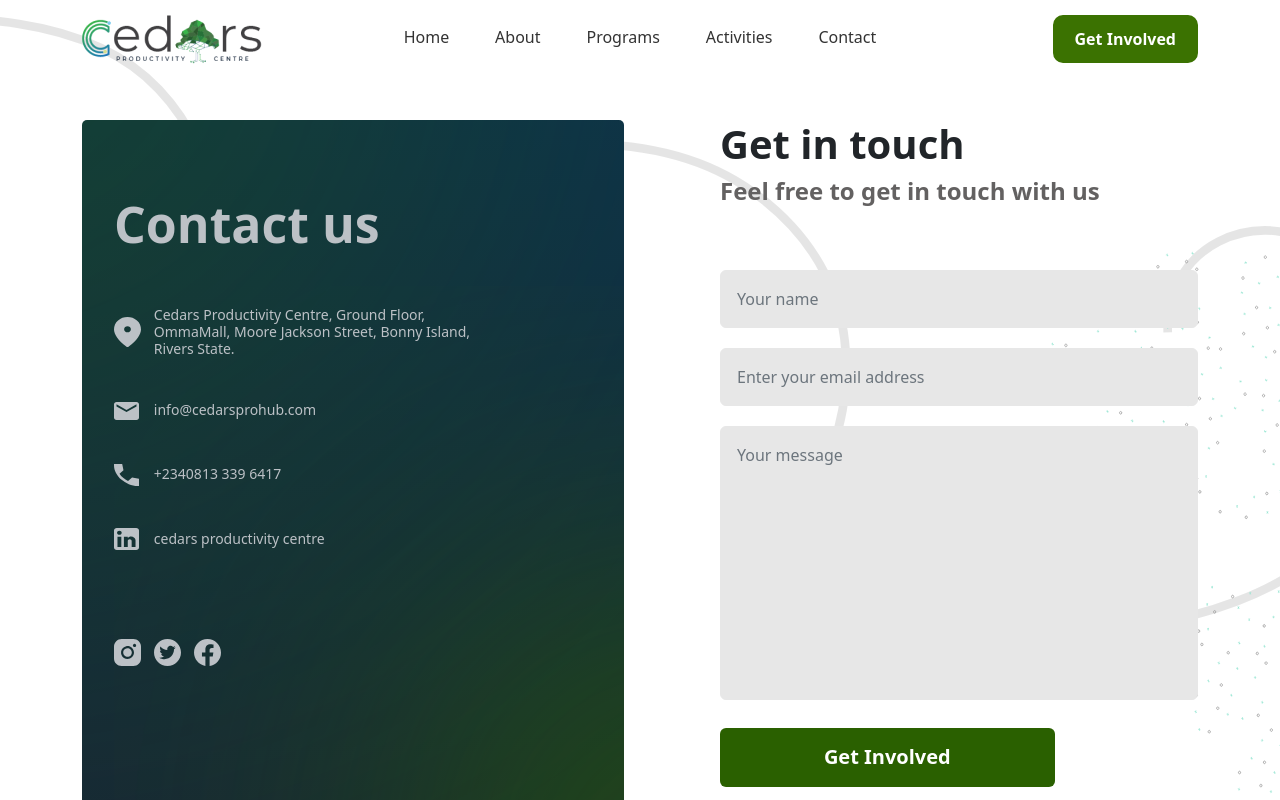
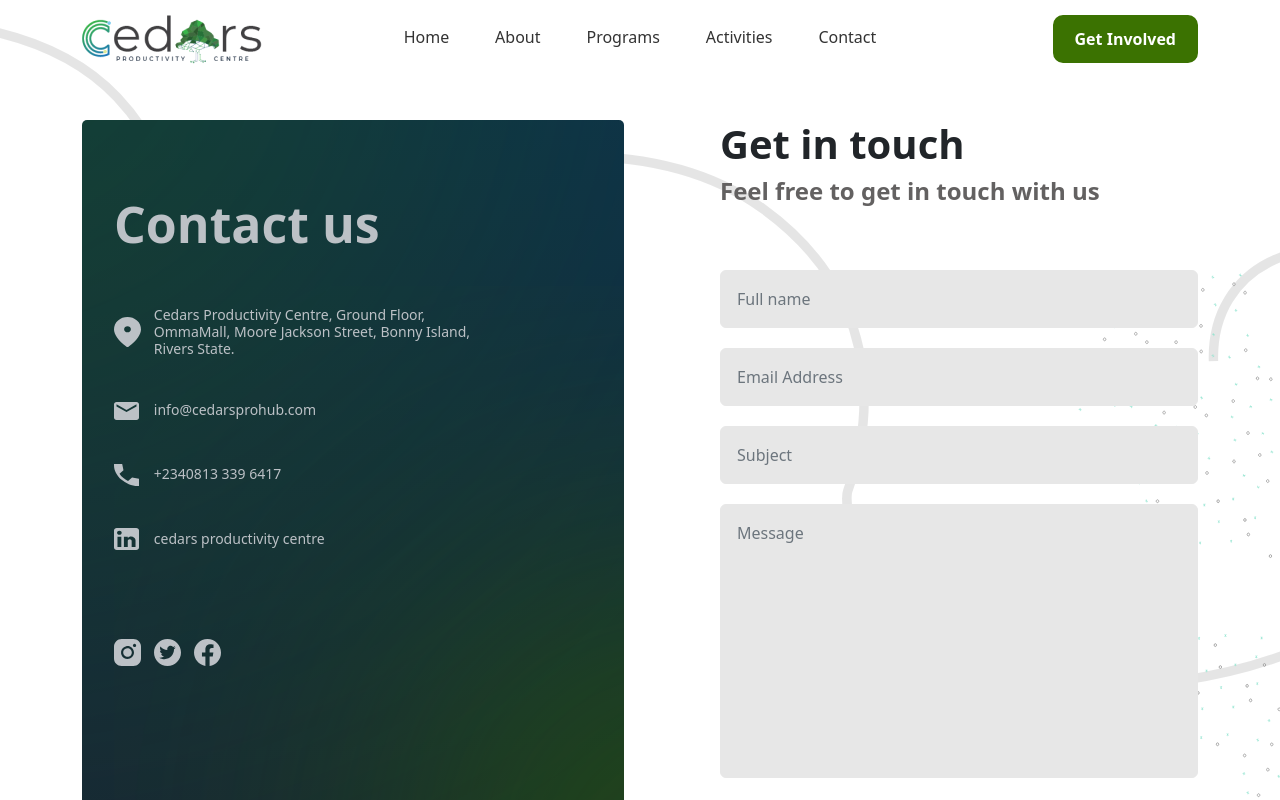
Before and after one commit to cedarsdevteam/official_cedars, a React (Create React App) app in the folder cedars-productivity-centre/: page /contact in a window 1280 px wide. Shown: the top 800 px of the page. Built offline with nearby package versions, Linux system fonts and the light colour scheme.

Commit message:
contact form updat

```diff
--- a/cedars-productivity-centre/src/components/HomeContent/Testimonies-slide/index.jsx
+++ b/cedars-productivity-centre/src/components/HomeContent/Testimonies-slide/index.jsx
@@ -1,4 +1,4 @@
-import React from 'react';
+import React, { useEffect } from 'react';
 import { Swiper, SwiperSlide } from 'swiper/react';
 import 'swiper/css';
 import 'swiper/swiper-bundle.min.css';
@@ -9,6 +9,12 @@
 import { Pagination, Navigation } from 'swiper';
 
 const TestimoniesSlide = () => {
+    var Data;
+    useEffect(() => {
+        return () => Data = testimoniesData();
+        // eslint-disable-next-line
+    }, [])
+
     // Using autoplay
     SwiperCore.use([Autoplay]);
 
@@ -34,6 +40,26 @@
                 className="mySwiper"
             >
 
+                {
+                    Data && Data.map((data) => (
+                        <SwiperSlide key={data.id} className="testimonial-item">
+                            <div className="row justify-content-center">
+                                <div className="col-6 content">
+                                    <p>
+                                        {data.testimony}
+                                    </p>
+                                    <h3 className="name">{data.name}</h3>
+                                    <h4 className="title">{data.position}</h4>
+                                </div>
+                                <div className="col-3 text-center img"
+                                style={{
+                                    background: `url(${data.picture})!important`
+                                 }}>
+                                </div>
+                            </div>
+                        </SwiperSlide>
+                    ))
+                }
 
                 <SwiperSlide className="testimonial-item">
                     <div className="row justify-content-center">
@@ -90,3 +116,10 @@
 }
 
 export default TestimoniesSlide;
+
+
+const testimoniesData = async () => {
+    const res = await fetch('https://cedarsprohub.com/api/testimonies')
+
+    return res.json();
+}
--- a/cedars-productivity-centre/src/components/Others/ContactForm/index.jsx
+++ b/cedars-productivity-centre/src/components/Others/ContactForm/index.jsx
@@ -1,36 +1,47 @@
-import React, { Component } from 'react';
-import AutohideToast from './toast';
+import React, { useState } from 'react';
 import './c-style.css';
 
-export class ContactForm extends Component {
-    state = {
-        error: null,
-    };
+const ContactForm = (props) => {
 
-    handleSubmit = (event) => {
-        event.preventDefault();
-        // Set alert {validation for empty user value}
-        if(this.state.text === '' || this.state.email === '' || this.state.message === ''){
-            // Call error toast and state
-            // this.props.setAlert('Please enter something', 'light')
-        } else{
-            // ** Success
-            // Passing the user data up through props
-            this.props.formDatas(this.state.text);
-
-            this.setState({ text: '', email: '', message: '' })
+  var state = {
+    error: null
   }
 
-        console.log(this.state.text);
+  // Initialize states
+  const [name, setName] = useState('');
+  const [subject, setSubject] = useState('');
+  const [email, setEmail] = useState('');
+  const [message, setMessage] = useState('');
+
+  const handleSubmit = (e) => {
+
+    if (name && subject && email && message !== '') {
+      // Validation shouldn't be to rigid since it's a contact form
+        if(name.length > 5 && subject.length > 4 && email.length > 7 && message.length > 10){
+          const data = {
+            "sender": name,
+            "subject": subject,
+            "email": email,
+            "message": message,
           }
 
-    handleChange = (e) => {
-        // For multiple inputs
-        this.setState({ [e.target.name]: e.target.value });
+          // Send Request
+          postMessage(data);
+
+          // return inputs to default state
+          setName('')
+          setSubject('')
+          setEmail('')
+          setMessage('')
+        }
+    } else{
+      e.preventDefault();
+      // toggle error state/ log error fn
+      console.error('Invalid input on contact form');
+    }
   }
 
-    render() {
-        const { header, subText } = this.props;
+  const { header, subText } = props;
 
   return (
     <div>
@@ -38,74 +49,90 @@
         <h1>{header}</h1>
         <h5>{subText}</h5>
       </div>
-                <form onSubmit={this.handleSubmit}>
-                    <input type="text" className="form-control" name="text" placeholder="Your name"
-                        onChange={this.handleChange} value={this.state.text} />
+      <form onSubmit={handleSubmit}>
+        <input type="text" className="form-control" name="text" placeholder="Full name"
+          onChange={e => setName(e.target.value)} value={name} />
 
-                    <input type="email" name="email" className="form-control" placeholder="Enter your email address"
-                        onChange={this.handleChange} value={this.state.email} />
+        <input type="email" name="email" className="form-control" placeholder="Email Address"
+          onChange={e => setEmail(e.target.value)} value={email} />
 
-                    <textarea className="form-control" cols="30" rows="10" name="message" placeholder="Your message"
-                        onChange={this.handleChange} value={this.state.message}></textarea>
+        <input type="text" name="subject" className="form-control" placeholder="Subject"
+          onChange={e => setSubject(e.target.value)} value={subject} />
+
+        <textarea className="form-control" cols="30" rows="10" name="message" placeholder="Message"
+          onChange={e => setMessage(e.target.value)} value={message}></textarea>
 
         <button className="get-involved-btn btn mt-2" type="submit">Get Involved</button>
       </form>
-
-                <AutohideToast />
     </div>
   )
 }
-}
+
 
 ContactForm.defaultProps = {
   header: 'Get in touch',
   subText: 'feel free to get in touch with us'
 };
 
-function validateForm(name, email, message) {
+export default ContactForm;
 
-    console.log(this.state.error, 'error state');
 
-    const validateNames = () => {
-        // regexp condition = names must not be 2 < 15
-        const re = /^[a-z]{2,}$/i;
+const postMessage = async (data) => {
+  const url = 'https://cedarsprohub.com/api/contact';
+  try {
+    const response = await fetch(url, {
+      method: 'POST',
+      headers: {
+        'Content-Type': 'application/json',
+      },
+      body: JSON.stringify(data)
+    });
 
-        if (!re.test(name)) {
-            // throw error and set error state
-            // init toast
-            // name.classList.add('is-invalid')
-            this.state.error = true;
-            name.focus()
+    const res = await response.json();
+    // handle response data
+    console.log(res);
+    return res;
 
-        } else {
-            // success
-            // init toast
-            // name.classList.remove('is-invalid')
-            this.state.error = false;
+  } catch (error) {
+    console.log(error);
   }
 }
 
-    const validateEmail = () => {
-        // regexp condition @mail !< 3, .com !< 2
-        const re = /^([a-z0-9_\-\.]+)@([a-zA-Z0-9_\-\.]+)\.([a-zA-Z]{2,5})$/;
+// const validateNames = () => {
+//   const names = document.querySelectorAll('[validate="name"]');
+//   // regexp condition = names must not be 2 < 15
+//   const re = /^[a-z]{5,}$/i;
 
-        if (!re.test(email)) {
-            // init toast
-            // email.classList.add('is-invalid')
-            this.state.error = true;
-            email.focus()
-        } else {
-            // init toast
-            // email.classList.remove('is-invalid')
-            this.state.error = false;
-        }
-    }
+//   names.forEach(name => {
 
-    const validateMessage = () => {
-        if(message.length > 2){
-            console.log('error');
-        }
-    }
-}
+//     if (name)
+//       if (!re.test(name.value)) {
+//         // throw error and set error state
+//         name.classList.add('is-invalid')
+//         state.error = true;
+//         name.focus()
 
-export default ContactForm;
+//       } else {
+//         // success
+//         name.classList.remove('is-invalid')
+//         state.errDone = false;
+//       }
+
+//   })
+// }
+
+// const validateEmail = () => {
+//   const email = document.querySelector('[validate="email"]');
+//   // regexp condition @mail !< 3, .com !< 2
+//   const re = /^([a-z0-9_\-\.]+)@([a-zA-Z0-9_\-\.]+)\.([a-zA-Z]{2,5})$/;
+
+//   if (email)
+//     if (!re.test(email.value)) {
+//       email.classList.add('is-invalid')
+//       state.error = true;
+//       email.focus()
+//     } else {
+//       email.classList.remove('is-invalid')
+//       state.errDone = false;
+//     }
+// }
```
Lines whose indentation alone changed are shown as unchanged.
